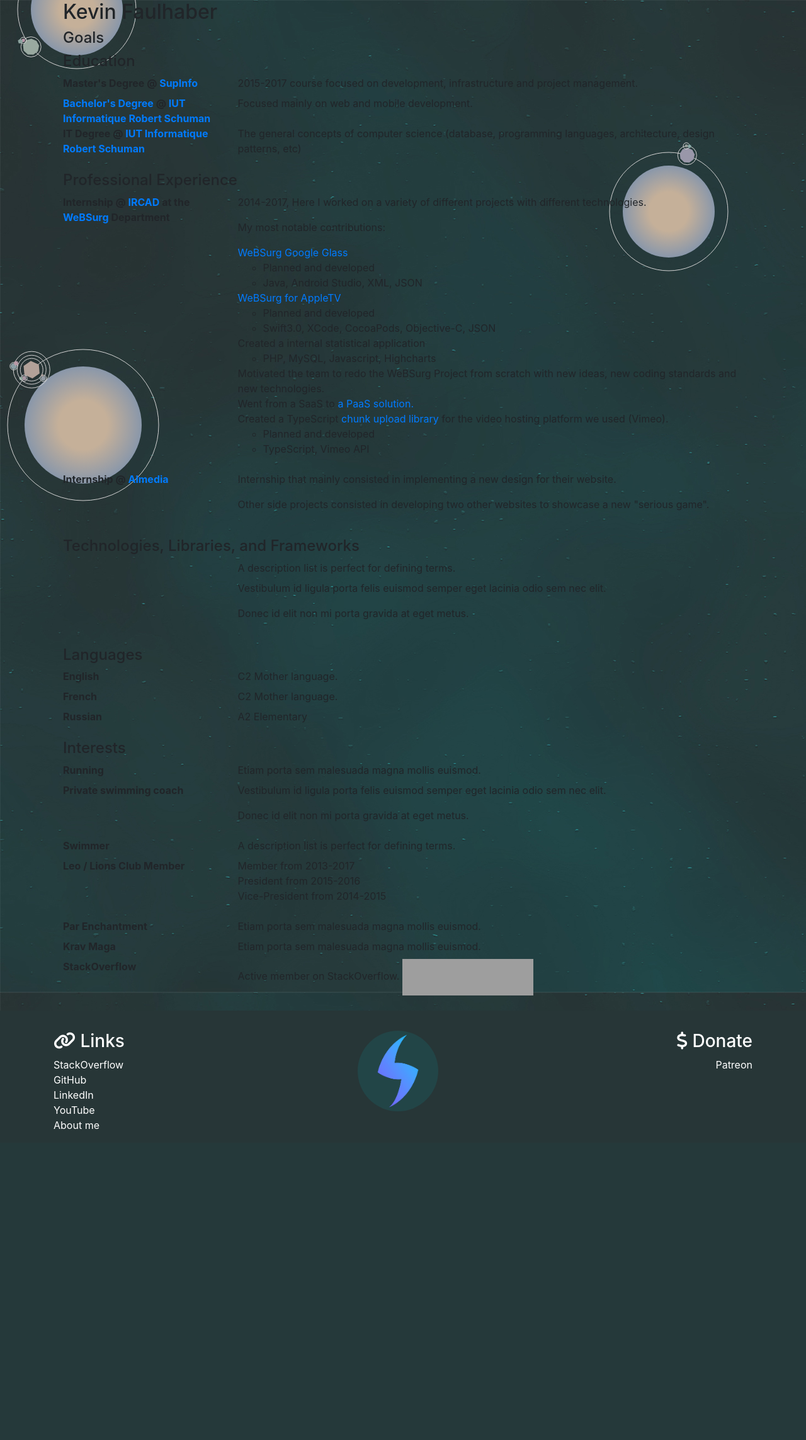
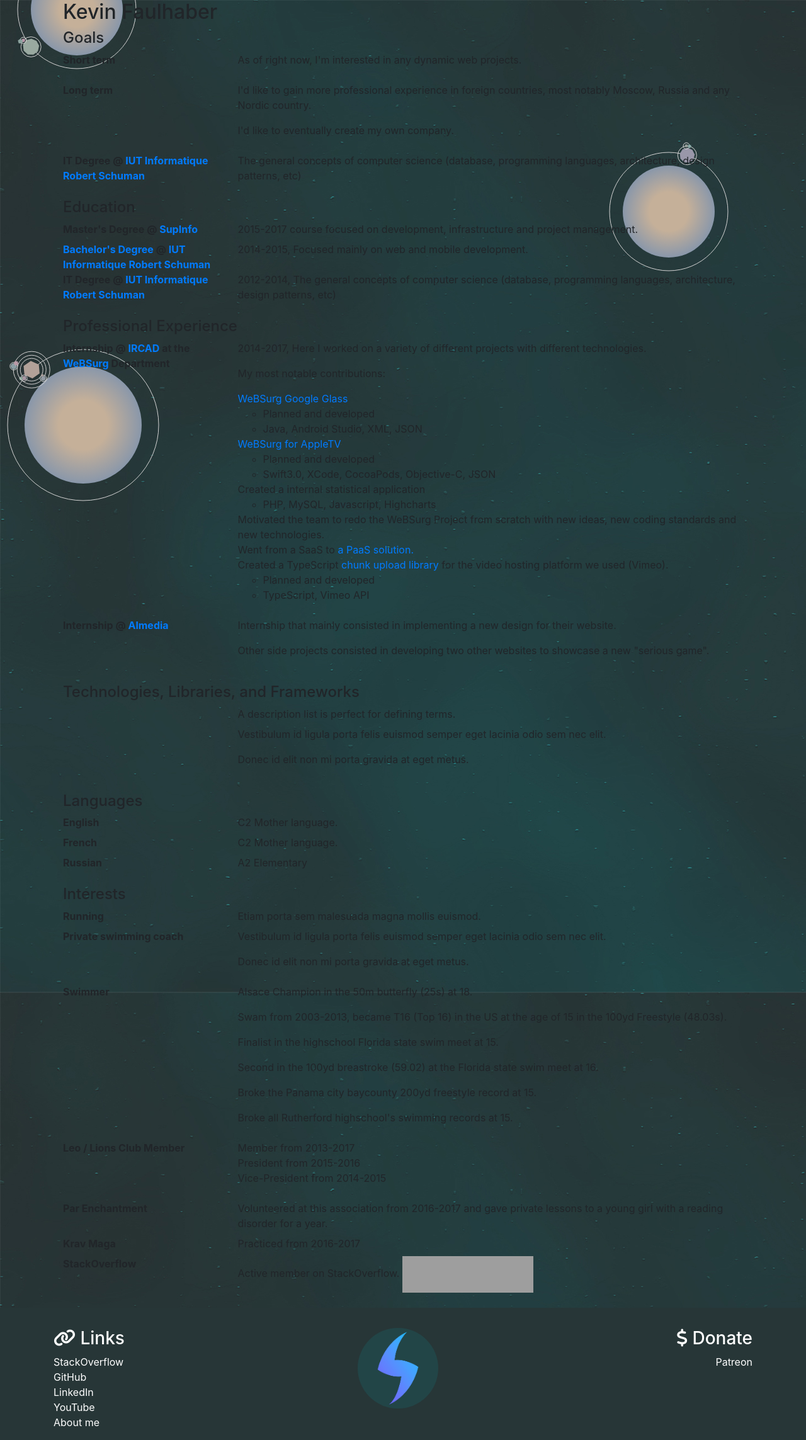
Before and after one commit to OpenSparkSoft/SparkSoft, a Symfony app: template templates/main/aboutme.html.twig in a window 1280 px wide. Shown: the whole page at 63% size. Before the commit the page ends 1793 px from the top, so only its background shows below. Run offline with Twig, Linux system fonts and the light colour scheme; the template is opened without the code that fills it, so the values that code supplies are empty; some libraries are stand-ins or nearby versions; grey boxes are pictures that could not be loaded.

Commit message:
fixed footer bug

```diff
--- a/public/css/index.html.css
+++ b/public/css/index.html.css
@@ -20,9 +20,10 @@ body {
     /*This was added in js : background-image: url("../images/background.jpg");*/
     background-repeat: repeat-y;
     background-size: cover;
+    overflow-x: hidden;
 }
 
-html, body, body > .container, #cover {
+#cover {
     height: 100%;
 }
 
--- a/templates/main/aboutme.html.twig
+++ b/templates/main/aboutme.html.twig
@@ -8,7 +8,21 @@
         <h2>Kevin Faulhaber</h2>
          <section id="goals">
              <h4>Goals</h4>
+             <dl class="row">
+                 <dt class="col-sm-3">Short term</dt>
+                 <dd class="col-sm-9">
+                     <p>As of right now, I'm interested in any dynamic web projects.</p>
+                 </dd>
 
+                 <dt class="col-sm-3">Long term</dt>
+                 <dd class="col-sm-9">
+                     <p>I'd like to gain more professional experience in foreign countries, most notably Moscow, Russia and any Nordic country.</p>
+                     <p>I'd like to eventually create my own company.</p>
+                 </dd>
+
+                 <dt class="col-sm-3">IT Degree @ <a href="http://iutrs.unistra.fr/formation/dut/dut-informatique">IUT Informatique Robert Schuman</a></dt>
+                 <dd class="col-sm-9">The general concepts of computer science (database, programming languages, architecture, design patterns, etc) </dd>
+             </dl>
          </section>
          <section id="education">
              <h4>Education</h4>
@@ -18,11 +32,11 @@
 
                  <dt class="col-sm-3"><a href="http://iutrs.unistra.fr/formation/licence-professionnelle/informatique/silcded">Bachelor's Degree</a> @ <a href="http://iutrs.unistra.fr/formation/dut/dut-informatique">IUT Informatique Robert Schuman</a></dt>
                  <dd class="col-sm-9">
-                     <p>Focused mainly on web and mobile development.</p>
+                     <p>2014-2015, Focused mainly on web and mobile development.</p>
                  </dd>
 
                  <dt class="col-sm-3">IT Degree @ <a href="http://iutrs.unistra.fr/formation/dut/dut-informatique">IUT Informatique Robert Schuman</a></dt>
-                 <dd class="col-sm-9">The general concepts of computer science (database, programming languages, architecture, design patterns, etc) </dd>
+                 <dd class="col-sm-9">2012-2014, The general concepts of computer science (database, programming languages, architecture, design patterns, etc) </dd>
              </dl>
          </section>
         <section id="profession_experience">
@@ -73,7 +87,7 @@
                 </dd>
             </dl>
         </section>
-        <section id="profession_experience">
+        <section id="technologies">
             <h4>Technologies, Libraries, and Frameworks</h4>
             <dl class="row">
                 <dt class="col-sm-3"></dt>
@@ -116,7 +130,14 @@
                 </dd>
 
                 <dt class="col-sm-3">Swimmer</dt>
-                <dd class="col-sm-9">A description list is perfect for defining terms.</dd>
+                <dd class="col-sm-9">
+                    <p>Alsace Champion in the 50m butterfly (25s) at 18.</p>
+                    <p>Swam from 2003-2013, became T16 (Top 16) in the US at the age of 15 in the 100yd Freestyle (48.03s).</p>
+                    <p>Finalist in the highschool Florida state swim meet at 15.</p>
+                    <p>Second in the 100yd breastroke (59.02) at the Florida state swim meet at 16.</p>
+                    <p>Broke the Panama city baycounty 200yd freestyle record at 15.</p>
+                    <p>Broke all Rutherford highschool's swimming records at 15.</p>
+                </dd>
 
                 <dt class="col-sm-3">Leo / Lions Club Member</dt>
                 <dd class="col-sm-9">Member from 2013-2017
@@ -127,10 +148,10 @@
                 </dd>
 
                 <dt class="col-sm-3">Par Enchantment</dt>
-                <dd class="col-sm-9">Etiam porta sem malesuada magna mollis euismod.</dd>
+                <dd class="col-sm-9">Volunteered at this association from 2016-2017 and gave private lessons to a young girl with a reading disorder for a year.</dd>
 
                 <dt class="col-sm-3">Krav Maga</dt>
-                <dd class="col-sm-9">Etiam porta sem malesuada magna mollis euismod.</dd>
+                <dd class="col-sm-9">Practiced from 2016-2017</dd>
 
                 <dt class="col-sm-3">StackOverflow</dt>
                 <dd class="col-sm-9">Active member on StackOverflow.
```
